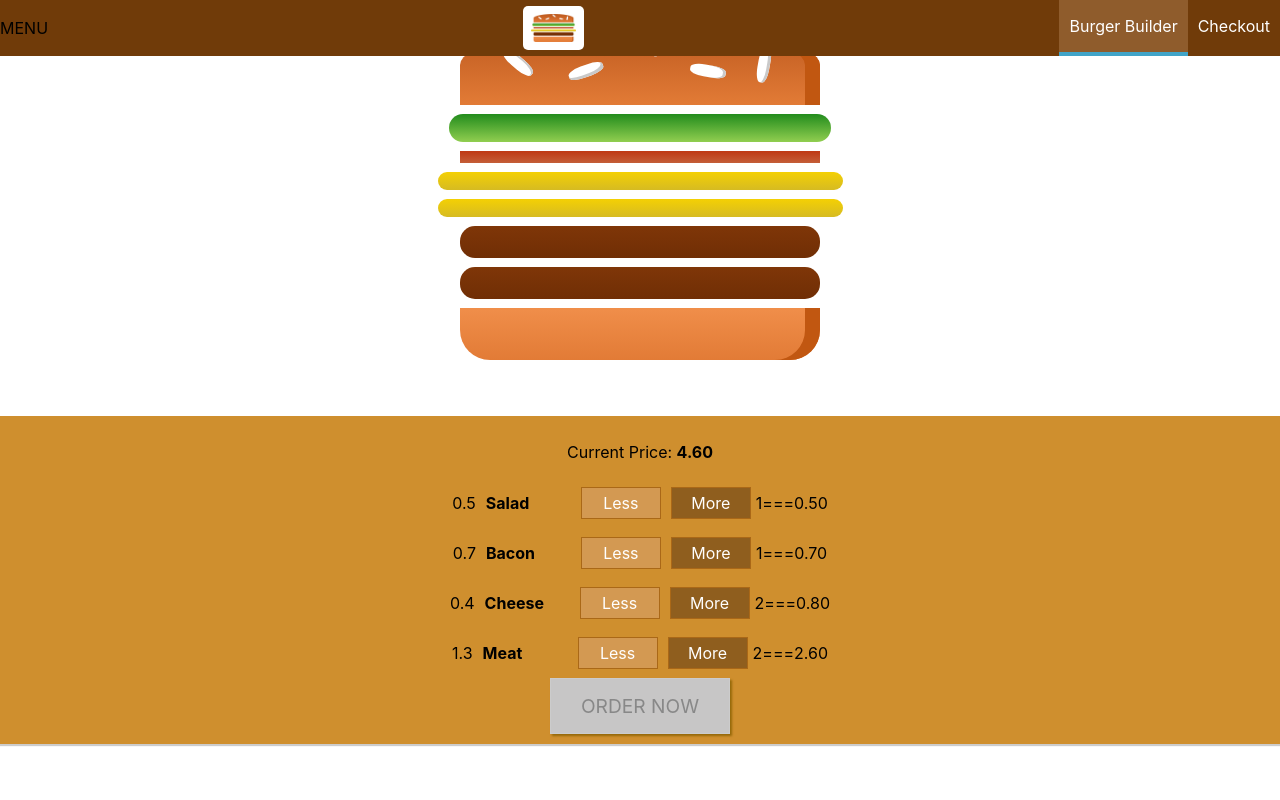
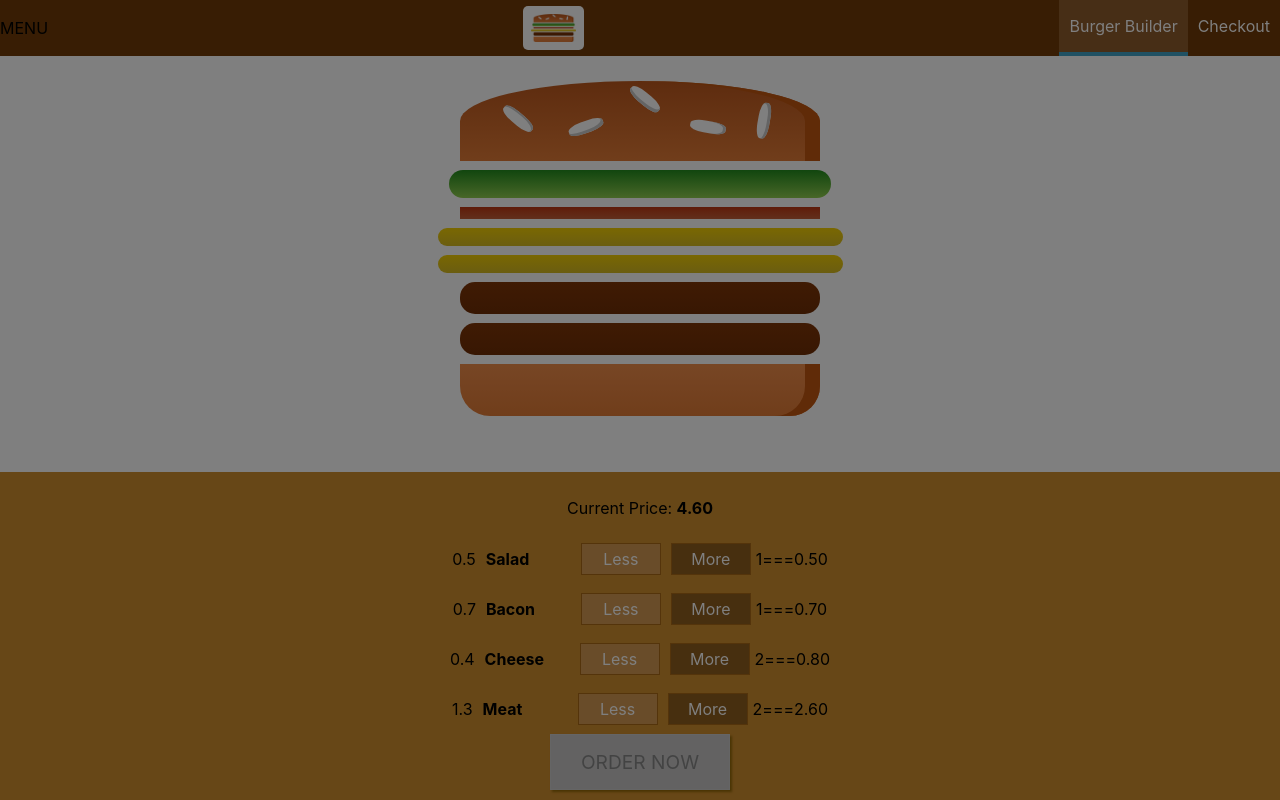
Before and after one commit to yanan5/udemy-burger-builder, a React app in the folder burder-builder/: page / in a window 1280 px wide. Built offline with nearby package versions, Linux system fonts and the light colour scheme.

Commit message:
added backdrop and logic to show and hide the drawer on clicking the backdrop

```diff
--- a/burder-builder/src/components/Layout/Layout.js
+++ b/burder-builder/src/components/Layout/Layout.js
@@ -1,16 +1,27 @@
 import React from "react";
 import Auxillary from "../../hoc/Auxillary";
-import classes from './Layout.module.css';
-import Toolbar from '../Navigation/Toolbar/Toolbar';
-import SideDrawer from '../Navigation/SideDrawer/SideDrawer';
+import classes from "./Layout.module.css";
+import Toolbar from "../Navigation/Toolbar/Toolbar";
+import SideDrawer from "../Navigation/SideDrawer/SideDrawer";
 
+export default class Layout extends React.Component {
+  state = {
+    showSideDrawer: true
+  };
 
-const Layout = props => (
-  <Auxillary>
-    <Toolbar />
-    <SideDrawer />
-    <main className={classes.Content}>{props.children}</main>
-  </Auxillary>
-);
+  sideDrawerCloseHandler = () => this.setState({ showSideDrawer: false });
 
-export default Layout;
+  render() {
+    const { children } = this.props;
+    return (
+      <Auxillary>
+        <Toolbar />
+        <SideDrawer
+          open={this.state.showSideDrawer}
+          closed={this.sideDrawerCloseHandler}
+        />
+        <main className={classes.Content}>{children}</main>
+      </Auxillary>
+    );
+  }
+}
--- a/burder-builder/src/components/Layout/Layout.module.css
+++ b/burder-builder/src/components/Layout/Layout.module.css
@@ -1,3 +1,3 @@
 .Content {
-  margin-top: 16px;
+  margin-top: 72px;
 }
--- a/burder-builder/src/components/Navigation/NavigationItems/NavigationItem/NavigationItem.module.css
+++ b/burder-builder/src/components/Navigation/NavigationItems/NavigationItem/NavigationItem.module.css
@@ -30,12 +30,9 @@
 
   .NavigationItem a {
     color: #FFF;
-    text-decoration: none;
     height: 100%;
     padding: 16px 10px;
     border-bottom: 4px solid transparent;
-    box-sizing: border-box;
-    display: block;
   }
 
   .NavigationItem a:hover,
--- a/burder-builder/src/components/Navigation/SideDrawer/SideDrawer.js
+++ b/burder-builder/src/components/Navigation/SideDrawer/SideDrawer.js
@@ -1,10 +1,19 @@
-import React from 'react';
-import Logo from '../../Logo/Logo';
-import NavigationItems from '../NavigationItems/NavigationItems';
-import classes from './SideDrawer.module.css';
+import React from "react";
+import Logo from "../../Logo/Logo";
+import NavigationItems from "../NavigationItems/NavigationItems";
+import Backdrop from "../../UI/Backdrop/Backdrop";
+import Auxillary from "../../../hoc/Auxillary";
+import classes from "./SideDrawer.module.css";
 
-const SideDrawer = props =>
-  <div className={classes.SideDrawer}>
+const SideDrawer = props => {
+  let attachedClasses = [classes.SideDrawer, classes.Close];
+  if (props.open) {
+    attachedClasses = [classes.SideDrawer, classes.Open];
+  }
+  return (
+    <Auxillary>
+      <Backdrop show={props.open} modalClosed={props.closed} />
+      <div className={attachedClasses.join(" ")}>
         <div className={classes.Logo}>
           <Logo />
         </div>
@@ -12,5 +21,8 @@ const SideDrawer = props =>
           <NavigationItems />
         </nav>
       </div>
+    </Auxillary>
+  );
+};
 
 export default SideDrawer;
--- a/burder-builder/src/components/Navigation/SideDrawer/SideDrawer.module.css
+++ b/burder-builder/src/components/Navigation/SideDrawer/SideDrawer.module.css
@@ -28,5 +28,5 @@
 
 .Logo {
   height: 11%;
-  margin-bottom: 1px; // to be 32 px
+  margin-bottom: 32px;
 }
```
Also changed, not shown: burder-builder/src/components/Navigation/Toolbar/Toolbar.js (line endings or trailing spaces). Lines whose indentation alone changed are shown as unchanged.
